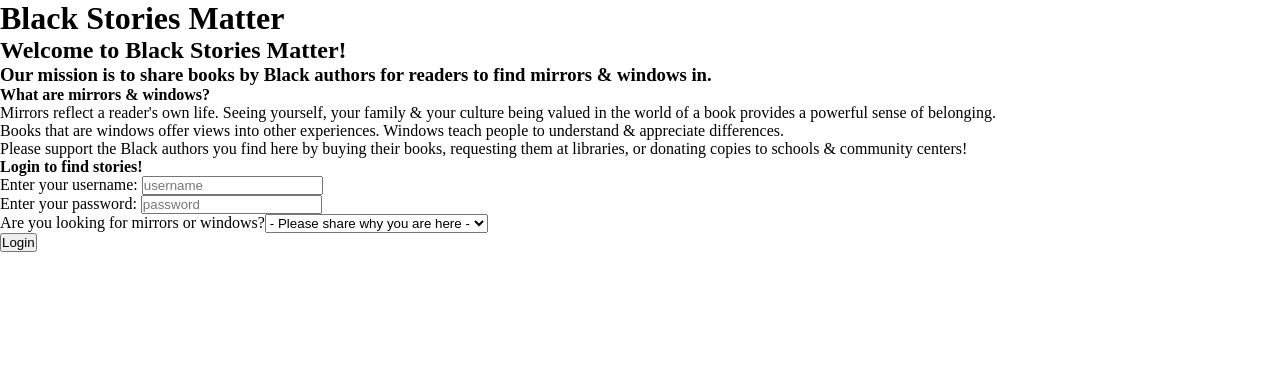
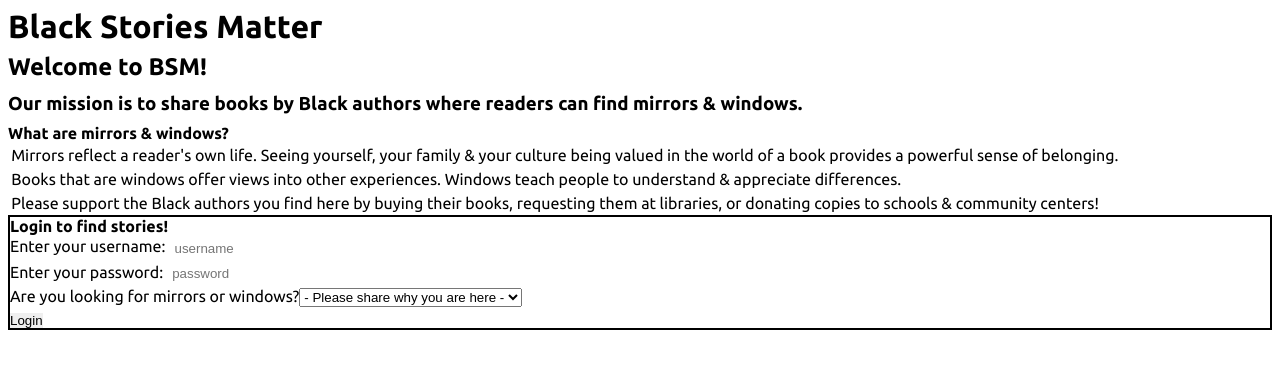
Before and after one commit to laurenlucero/BlackStoriesMatter, a React (Create React App) app: page / in a window 1280 px wide. Shown: the top 368 px of the page. Built offline with nearby package versions, Linux system fonts and the light colour scheme; no server answers.

Commit message:
Add font and Login styling

```diff
--- a/public/index.html
+++ b/public/index.html
@@ -2,12 +2,16 @@
 <html lang="en">
   <head>
     <meta charset="utf-8" />
-    <link rel="icon" href="%PUBLIC_URL%/favicon.ico" />
+    <link
+      href="https://fonts.googleapis.com/css2?family=Ubuntu:ital,wght@0,400;0,700;1,500&display=swap"
+      rel="stylesheet"
+    />
+    <!-- <link rel="icon" href="%PUBLIC_URL%/favicon.ico" /> -->
     <meta name="viewport" content="width=device-width, initial-scale=1" />
     <meta name="theme-color" content="#000000" />
     <meta
-      name="description"
-      content="Web site created using create-react-app"
+      name="Black Stories Matter"
+      content="BSM was created using create-react-app"
     />
     <!-- <link rel="apple-touch-icon" href="%PUBLIC_URL%/logo192.png" /> -->
     <!--
--- a/src/Components/BookContainer/BookContainer.js
+++ b/src/Components/BookContainer/BookContainer.js
@@ -1,7 +1,7 @@
 import React from 'react';
 
 const BookContainer = () => {
-  return ( <div>Test</div> );
+  return ( <div><h2>test{}</h2></div> );
 }
 
 export default BookContainer;
--- a/src/Components/Login/Login.js
+++ b/src/Components/Login/Login.js
@@ -5,6 +5,30 @@ import styled from "styled-components";
 const Wrapper = styled.div`
   display: flex;
   flex-direction: column;
+  margin: 0.5em;
+
+  h2, h3 {
+    margin-bottom: .5em;
+  }
+
+  p {
+    margin: 0.2em;
+  }
+
+form {
+  border: solid black 2px;
+  justify-content: center;
+}
+
+  input {
+    border: none;
+    padding: .2em;
+    margin: .2em;
+  }
+
+  button {
+    border: none;
+  }
 `;
 
 const Login = (props) => {
@@ -28,10 +52,10 @@ const Login = (props) => {
 
   return (
     <Wrapper>
-      <h2>Welcome to Black Stories Matter!</h2>
+      <h2>Welcome to BSM!</h2>
       <h3>
-        Our mission is to share books by Black authors for readers to find
-        mirrors & windows in.
+        Our mission is to share books by Black authors where readers can find
+        mirrors & windows.
       </h3>
       <h4>What are mirrors & windows?</h4>
       <p>
@@ -48,8 +72,8 @@ const Login = (props) => {
         requesting them at libraries, or donating copies to schools & community
         centers!
       </p>
+      <form>
       <h4>Login to find stories!</h4>
-      <form>
         <label htmlFor="username">Enter your username: </label>
         <input
           id="username"
@@ -73,7 +97,6 @@ const Login = (props) => {
           <option value="''">- Please share why you are here -</option>
           <option value="Mirrors">Mirrors</option>
           <option value="Windows">Windows</option>
-          <option value="Both">Both</option>
         </select>
         <p>{error}</p>
         <Link to={checkInputs() ? "/Books" : "/"}>
--- a/src/theme/globalStyle.js
+++ b/src/theme/globalStyle.js
@@ -14,6 +14,20 @@ export const GlobalStyle = createGlobalStyle`
     width: 100%;
     height: 100%;
   }
+
+  body {
+    font-family: 'Ubuntu', sans-serif;;
+  }
+
+  h1 {
+    margin: .25em;
+  }
+
 `;
 
-export const theme = {};
+export const theme = {
+  background: "#fff255",
+  text: "#0B0C20",
+  complement: "#5562FF",
+  light: "#FFFDEA",
+};
```
Also changed, not shown: 1 other file (tests, documents, lock files or other folders).
